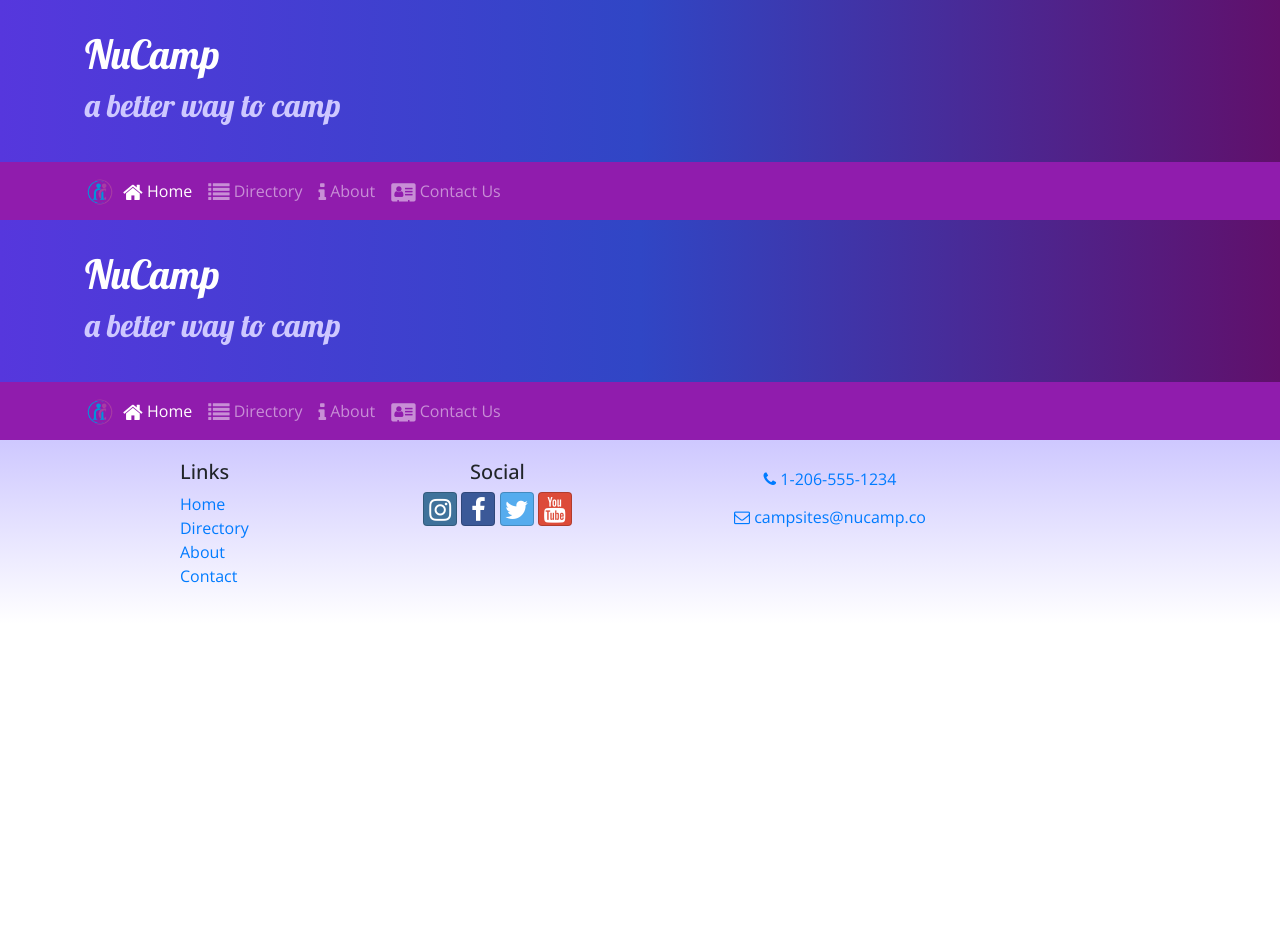
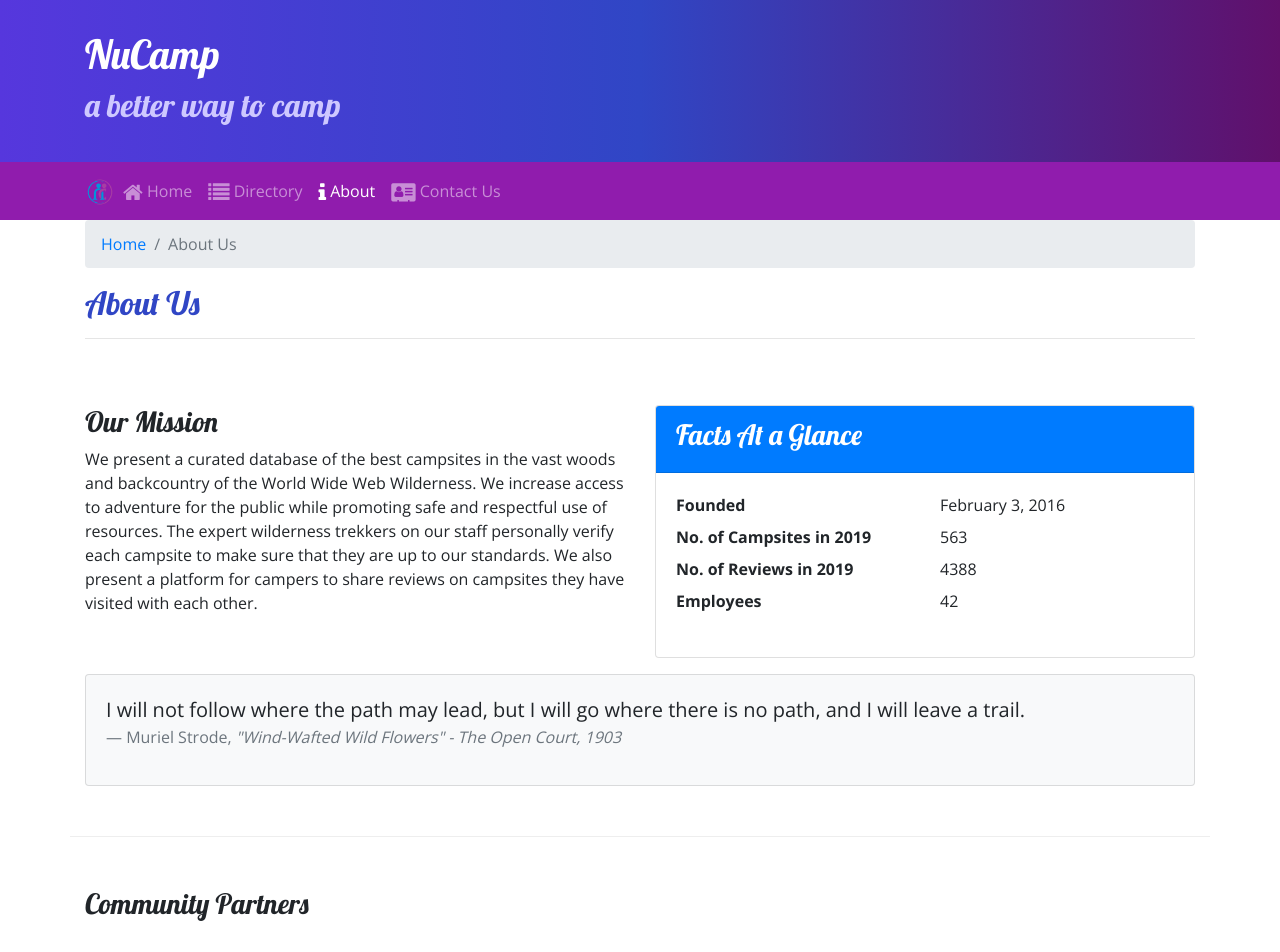
Before and after one commit to Havasneeze/reactNuCampsite, a React (Create React App) app: page /aboutus in a window 1280 px wide. Before the commit this address led to /home. Shown: the top 952 px of the page. Before the commit the page ends 800 px from the top, so only its background shows below. Built offline with nearby package versions, Linux system fonts and the light colour scheme.

Commit message:
end of Week 3 Workshop Assignment

```diff
--- /dev/null
+++ b/src/components/AboutComponent.js
@@ -0,0 +1,113 @@
+import React from "react";
+import {
+  Breadcrumb,
+  BreadcrumbItem,
+  Card,
+  CardBody,
+  CardHeader,
+  Media,
+} from "reactstrap";
+import { Link } from "react-router-dom";
+
+
+
+function RenderPartner ({partner}) {
+  if (partner) {
+    return (<>
+      <Media object src={partner.image} alt={partner.name} width="150" />
+      <Media body class ="mb-5 mb-4">
+        <Media heading>{partner.name}</Media>
+        {partner.description}
+      </Media>
+      </>
+    );
+  }
+  return <div />
+}
+
+
+
+function About(props) {
+  const partners = props.partners.map((partner) => {
+    return <Media key={partner.id} tag="li" > <RenderPartner partner={partner} />
+    </Media>
+  });
+
+  return (
+    <div className="container">
+      <div className="row">
+        <div className="col">
+          <Breadcrumb>
+            <BreadcrumbItem>
+              <Link to="/home">Home</Link>
+            </BreadcrumbItem>
+            <BreadcrumbItem active>About Us</BreadcrumbItem>
+          </Breadcrumb>
+          <h2>About Us</h2>
+          <hr />
+        </div>
+      </div>
+      <div className="row row-content">
+        <div className="col-sm-6">
+          <h3>Our Mission</h3>
+          <p>
+            We present a curated database of the best campsites in the vast
+            woods and backcountry of the World Wide Web Wilderness. We increase
+            access to adventure for the public while promoting safe and
+            respectful use of resources. The expert wilderness trekkers on our
+            staff personally verify each campsite to make sure that they are up
+            to our standards. We also present a platform for campers to share
+            reviews on campsites they have visited with each other.
+          </p>
+        </div>
+        <div className="col-sm-6">
+          <Card>
+            <CardHeader className="bg-primary text-white">
+              <h3>Facts At a Glance</h3>
+            </CardHeader>
+            <CardBody>
+              <dl className="row">
+                <dt className="col-6">Founded</dt>
+                <dd className="col-6">February 3, 2016</dd>
+                <dt className="col-6">No. of Campsites in 2019</dt>
+                <dd className="col-6">563</dd>
+                <dt className="col-6">No. of Reviews in 2019</dt>
+                <dd className="col-6">4388</dd>
+                <dt className="col-6">Employees</dt>
+                <dd className="col-6">42</dd>
+              </dl>
+            </CardBody>
+          </Card>
+        </div>
+        <div className="col">
+          <Card className="bg-light mt-3">
+            <CardBody>
+              <blockquote className="blockquote">
+                <p className="mb-0">
+                  I will not follow where the path may lead, but I will go where
+                  there is no path, and I will leave a trail.
+                </p>
+                <footer className="blockquote-footer">
+                  Muriel Strode,{" "}
+                  <cite title="Source Title">
+                    "Wind-Wafted Wild Flowers" - The Open Court, 1903
+                  </cite>
+                </footer>
+              </blockquote>
+            </CardBody>
+          </Card>
+        </div>
+      </div>
+      <div className="row row-content">
+        <div className="col-12">
+          <h3>Community Partners</h3>
+        </div>
+        <div className="col mt-4">
+          <Media list>{partners}</Media>
+        </div>
+      </div>
+    </div>
+  );
+}
+
+export default About;
--- a/src/components/HomeComponent.js
+++ b/src/components/HomeComponent.js
@@ -113,4 +113,4 @@ class Header extends Component {
   }
 }
 
-export default Header;
+export default Home;
--- a/src/components/MainComponent.js
+++ b/src/components/MainComponent.js
@@ -4,12 +4,13 @@ import Footer from "./FooterComponent";
 import Directory from "./DirectoryComponent";
 import CampsiteInfo from "./CampsiteInfoComponent";
 import Home from "./HomeComponent";
+import About from "./AboutComponent";
 import Contact from "./ContactComponent";
 import { Switch, Route, Redirect } from "react-router-dom";
 import { CAMPSITES } from "../shared/campsites";
-import { COMMENTS } from '../shared/comments';
-import { PARTNERS } from '../shared/partners';
-import { PROMOTIONS } from '../shared/promotions';
+import { COMMENTS } from "../shared/comments";
+import { PARTNERS } from "../shared/partners";
+import { PROMOTIONS } from "../shared/promotions";
 
 class Main extends Component {
   constructor(props) {
@@ -18,7 +19,7 @@ class Main extends Component {
       campsites: CAMPSITES,
       comments: COMMENTS,
       partners: PARTNERS,
-          promotions: PROMOTIONS
+      promotions: PROMOTIONS,
     };
   }
 
@@ -26,21 +27,31 @@ class Main extends Component {
     const HomePage = () => {
       return (
         <Home
-      campsite={this.state.campsites.filter(campsite => campsite.featured)[0]}
-      promotion={this.state.promotions.filter(promotion => promotion.featured)[0]}
-      partner={this.state.partners.filter(partner => partner.featured)[0]}
+          campsite={
+            this.state.campsites.filter((campsite) => campsite.featured)[0]
+          }
+          promotion={
+            this.state.promotions.filter((promotion) => promotion.featured)[0]
+          }
+          partner={this.state.partners.filter((partner) => partner.featured)[0]}
         />
       );
-    }
+    };
 
-    const CampsiteWithId = ({match}) => {
+    const CampsiteWithId = ({ match }) => {
       return (
         <CampsiteInfo
-              campsite={this.state.campsites.filter(campsite => campsite.id === +match.params.campsiteId)[0]}
-              comments={this.state.comments.filter(comment => comment.campsiteId === +match.params.campsiteId)}
+          campsite={
+            this.state.campsites.filter(
+              (campsite) => campsite.id === +match.params.campsiteId
+            )[0]
+          }
+          comments={this.state.comments.filter(
+            (comment) => comment.campsiteId === +match.params.campsiteId
+          )}
         />
       );
-  }
+    };
 
     return (
       <div>
@@ -52,8 +63,10 @@ class Main extends Component {
             path="/directory"
             render={() => <Directory campsites={this.state.campsites} />}
           />
+          <Route exact path="/aboutus" render={() => <About partners={this.state.partners} />}
+          />
           <Route exact path="/contactus" component={Contact} />
-          <Route path='/directory/:campsiteId' component={CampsiteWithId} />
+          <Route exact path="/directory/:campsiteId" component={CampsiteWithId} />
           <Redirect to="/home" />
         </Switch>
         <Footer />
```
Lines whose indentation alone changed are shown as unchanged.
